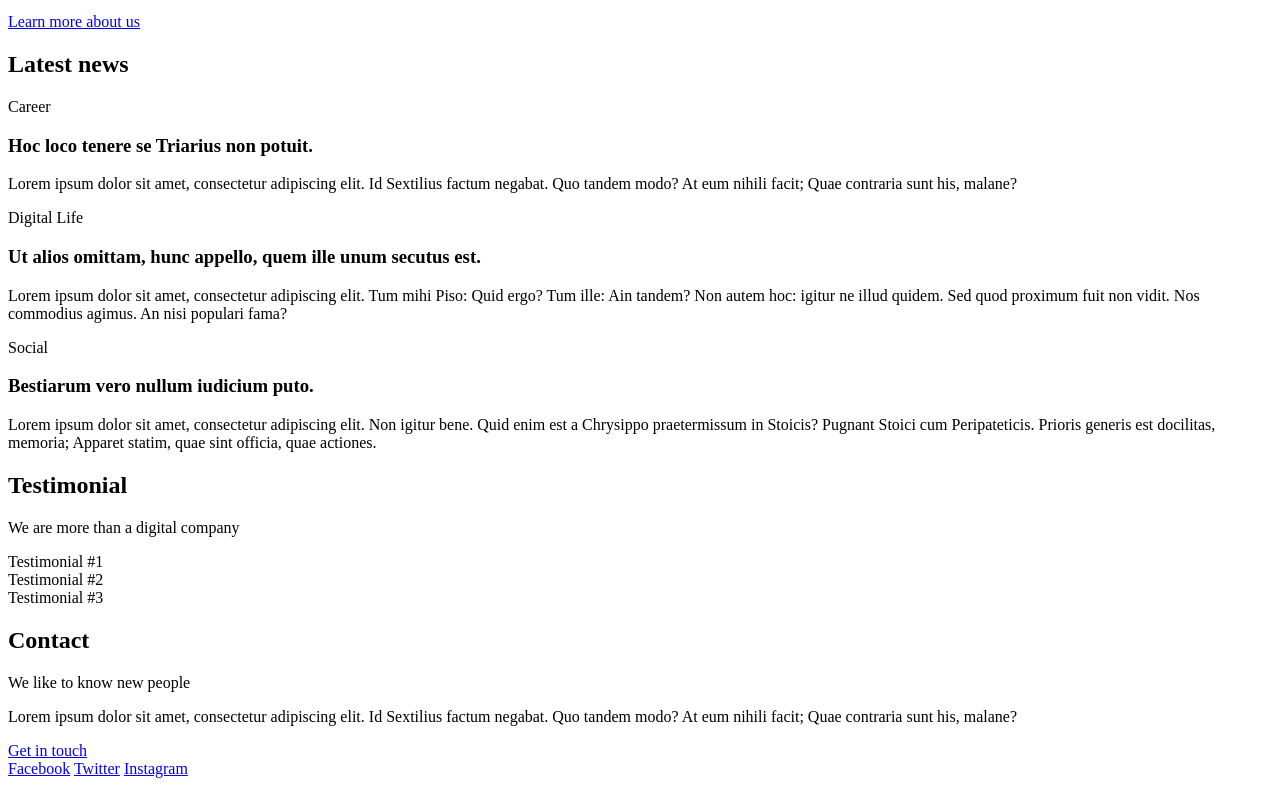
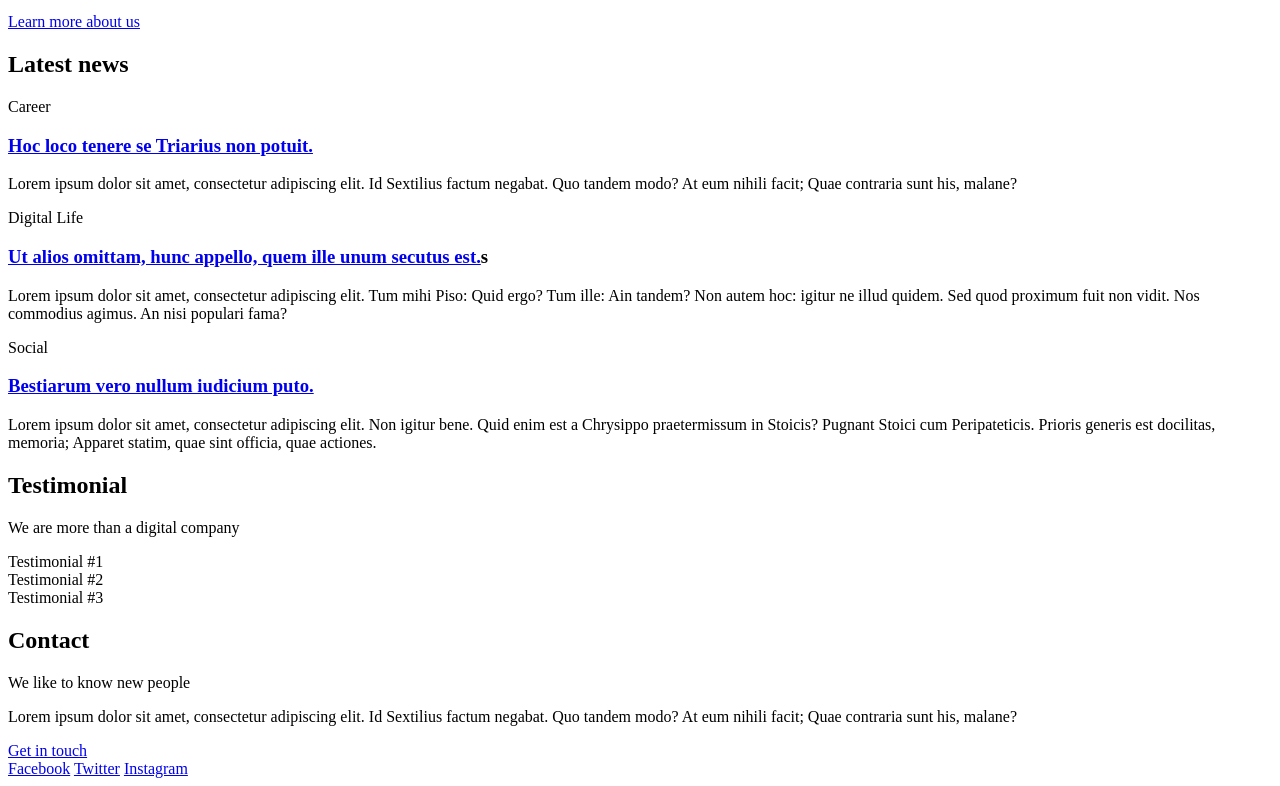
Before and after one commit to IlyesMazouz/holbertonschool-web_front_end, a plain HTML site: page html_advanced/23-index.html in a window 1280 px wide. Shown: the part 1099-1885 px from the top of the page. Drawn offline with Linux system fonts and the light colour scheme.

Commit message:
adding links to sections

```diff
--- a/html_advanced/23-index.html
+++ b/html_advanced/23-index.html
@@ -102,23 +102,17 @@
                 <div>
                     <article>
                         <p>Career</p>
-                        <h3>
-                            Hoc loco tenere se Triarius non potuit.
-                        </h3>
+                        <h3><a href="#">Hoc loco tenere se Triarius non potuit.</a></h3>
                         <p>Lorem ipsum dolor sit amet, consectetur adipiscing elit. Id Sextilius factum negabat. Quo tandem modo? At eum nihili facit; Quae contraria sunt his, malane?</p>
                     </article>
                     <article>
                         <p>Digital Life</p>
-                        <h3>
-                            Ut alios omittam, hunc appello, quem ille unum secutus est.
-                        </h3>
+                        <h3><a href="#">Ut alios omittam, hunc appello, quem ille unum secutus est.</a>s</h3>
                         <p>Lorem ipsum dolor sit amet, consectetur adipiscing elit. Tum mihi Piso: Quid ergo? Tum ille: Ain tandem? Non autem hoc: igitur ne illud quidem. Sed quod proximum fuit non vidit. Nos commodius agimus. An nisi populari fama?</p>
                     </article>
                     <article>
                         <p>Social</p>
-                        <h3>
-                            Bestiarum vero nullum iudicium puto.
-                        </h3>
+                        <h3><a href="#">Bestiarum vero nullum iudicium puto.</a></h3>
                         <p>Lorem ipsum dolor sit amet, consectetur adipiscing elit. Non igitur bene. Quid enim est a Chrysippo praetermissum in Stoicis? Pugnant Stoici cum Peripateticis. Prioris generis est docilitas, memoria; Apparet statim, quae sint officia, quae actiones.</p>
                     </article>
                 </div>
```
